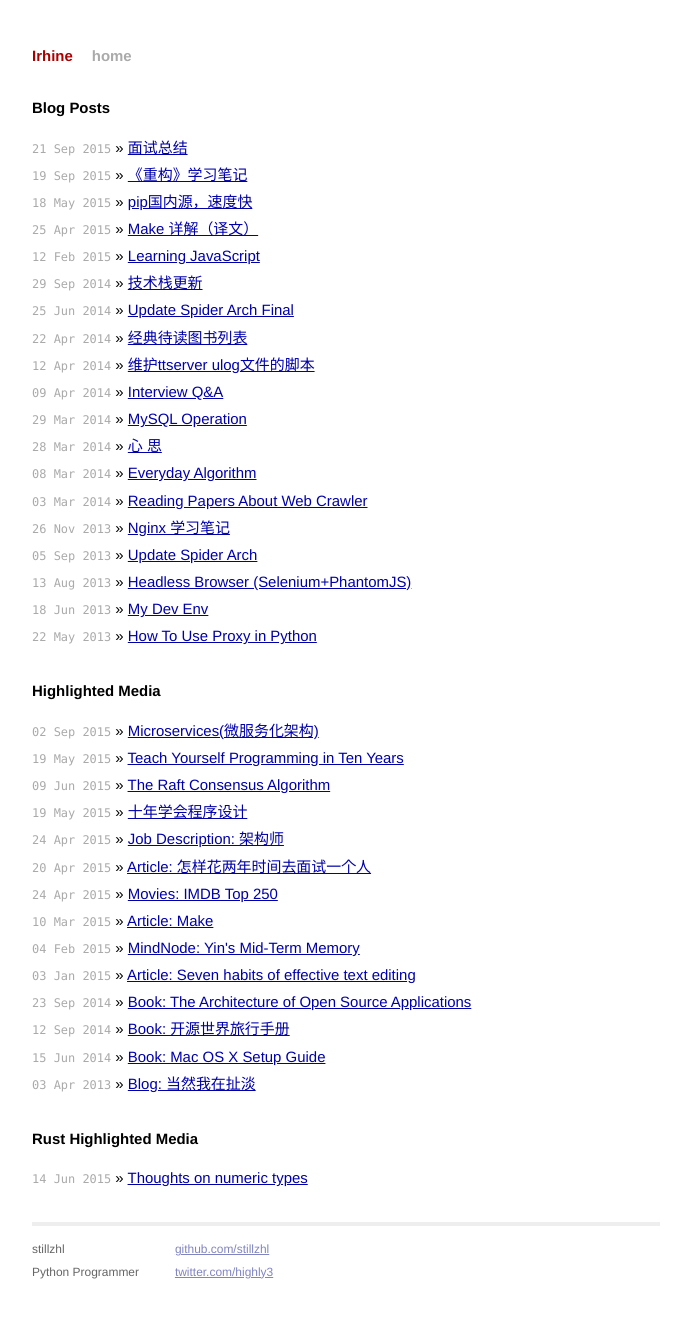
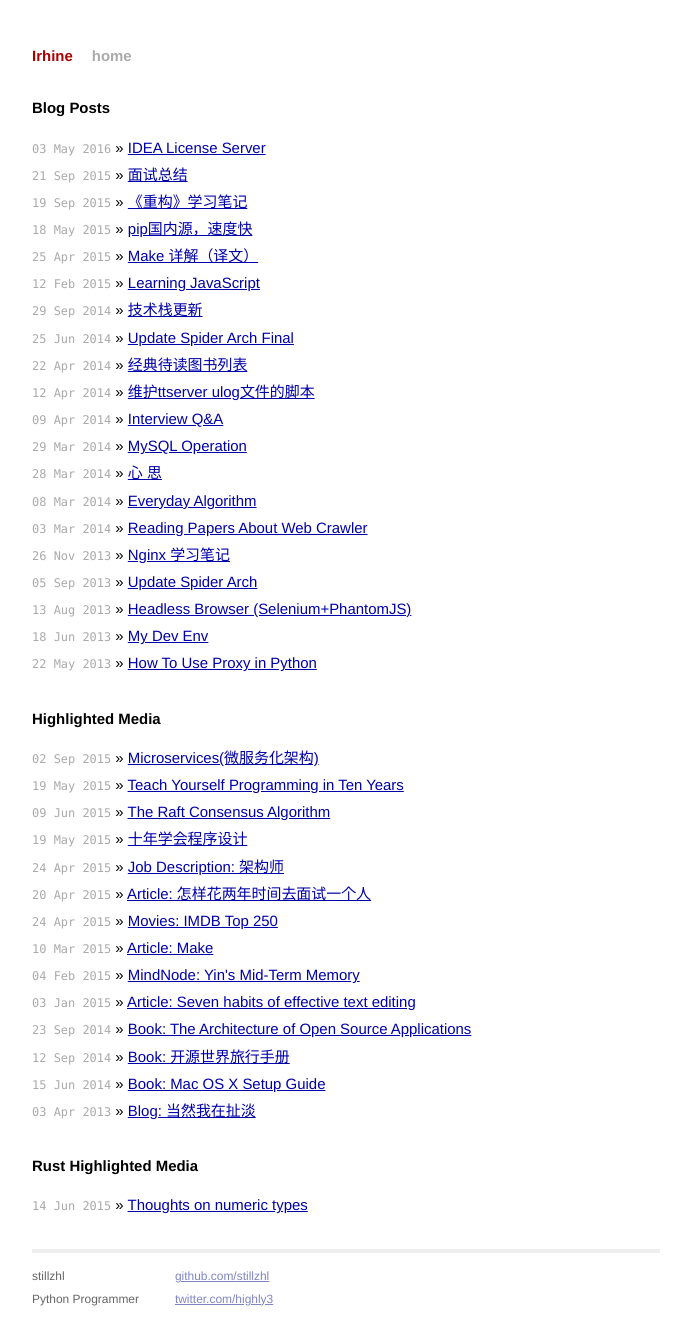
Before and after one commit to stillzhl/stillzhl.github.io, a Jekyll site: the page built from index.html, in a window 1280 px wide. Shown: the whole page, without its empty margins (294-985 px from the left). Built offline with Jekyll 4.4.1, drawn with Linux system fonts in a browser that asks for light colours; Markdown is read by kramdown in place of the engine named in the settings; before the commit the page ends 1295 px from its top, so only the background shows below that.

Commit message:
add idea license server

```diff
--- /dev/null
+++ b/_posts/2016-05-03-idea-license-server.md
@@ -0,0 +1,6 @@
+---
+layout: post
+title: IDEA License Server
+---
+
+http://idea.lanyus.com
```
Also changed, not shown: _posts/2015-09-19-learning-refactoring.md (+4 -0 lines).
